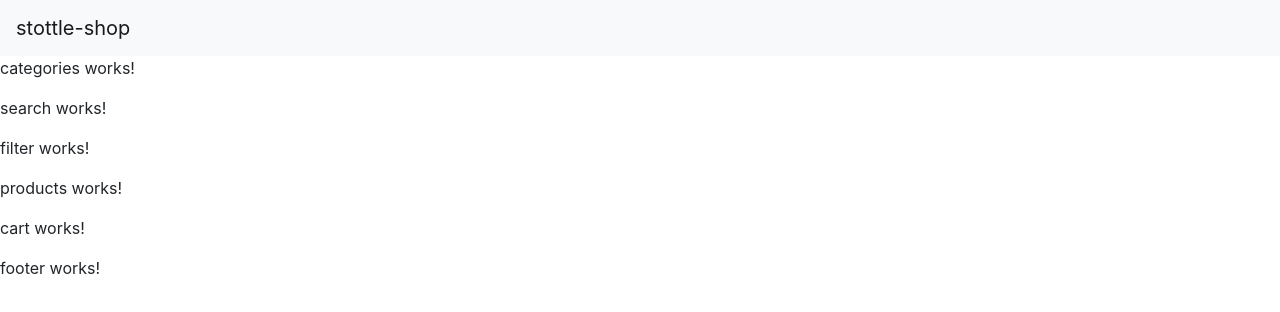
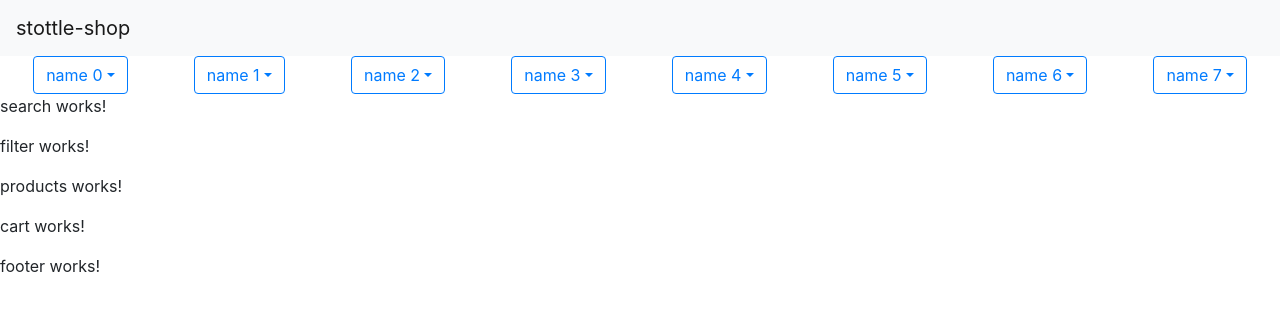
Before and after one commit to stottle-uk/stottle-shop, an Angular app: page / in a window 1280 px wide. Shown: the top 312 px of the page. Built offline with nearby package versions, Linux system fonts and the light colour scheme.

Commit message:
added categories

```diff
--- a/src/app/app.module.ts
+++ b/src/app/app.module.ts
@@ -2,19 +2,19 @@ import { BrowserModule } from '@angular/platform-browser';
 import { NgModule } from '@angular/core';
 
 import { NgbModule } from '@ng-bootstrap/ng-bootstrap';
+import { CategoriesModule } from './categories/categories.module';
 
 import { AppComponent } from './app.component';
-import { CategoriesComponent } from './categories/categories.component';
 import { SearchComponent } from './search/search.component';
 import { FilterComponent } from './filter/filter.component';
 import { ProductsComponent } from './products/products.component';
 import { CartComponent } from './cart/cart.component';
 import { FooterComponent } from './footer/footer.component';
+import { CategoriesService } from './categories/core/categories.service';
 
 @NgModule({
   declarations: [
     AppComponent,
-    CategoriesComponent,
     SearchComponent,
     FilterComponent,
     ProductsComponent,
@@ -23,7 +23,8 @@ import { FooterComponent } from './footer/footer.component';
   ],
   imports: [
     BrowserModule,
-    NgbModule.forRoot()
+    NgbModule.forRoot(),
+    CategoriesModule,
   ],
   providers: [],
   bootstrap: [AppComponent]
--- a/src/app/categories/categories.component.html
+++ b/src/app/categories/categories.component.html
@@ -1,3 +1,8 @@
-<p>
-  categories works!
-</p>
+<div class="nav nav-pills nav-fill">
+  <div *ngFor="let category of categories" ngbDropdown class="nav-item d-inline-block">
+    <button class="btn btn-outline-primary" id="dropdownBasic1" ngbDropdownToggle>{{category.name}}</button>
+    <div ngbDropdownMenu aria-labelledby="dropdownBasic1">
+      <button *ngFor="let child of category.children" class="dropdown-item">{{child.name}}</button>
+    </div>
+  </div>
+</div>
--- a/src/app/categories/categories.component.ts
+++ b/src/app/categories/categories.component.ts
@@ -1,4 +1,6 @@
 import { Component, OnInit } from '@angular/core';
+import { CategoriesService } from './core/categories.service';
+import { ICategory } from './core/ICategory';
 
 @Component({
   selector: 'stottle-categories',
@@ -7,9 +9,14 @@ import { Component, OnInit } from '@angular/core';
 })
 export class CategoriesComponent implements OnInit {
 
-  constructor() { }
+  categories: ICategory[];
+
+  constructor(private categoriesService: CategoriesService) { }
 
   ngOnInit() {
+    this.categoriesService
+      .getCategories()
+      .subscribe(categories => this.categories = categories);
   }
 
 }
--- /dev/null
+++ b/src/app/categories/core/ICategory.ts
@@ -0,0 +1,10 @@
+export interface ICategory {
+    name: string,
+    children: IChildCategory[],
+    code: string
+}
+
+export interface IChildCategory {
+    name: string;
+    code: string;
+}
--- /dev/null
+++ b/src/app/categories/core/categories.service.ts
@@ -0,0 +1,38 @@
+import { Injectable, OnInit } from '@angular/core';
+import { Observable } from 'rxjs/Observable';
+
+import 'rxjs/add/observable/of';
+import { ICategory, IChildCategory } from './ICategory';
+
+@Injectable()
+export class CategoriesService implements OnInit {
+  constructor() { }
+
+  ngOnInit() {
+    this.getCategories()
+  }
+
+  getCategories(): Observable<ICategory[]> {
+    const categories = [];
+    for (var i = 0; i < 8; i++) {
+      categories.push({
+        name: `name ${i}`,
+        children: this.buildChildren(i),
+        code: `code ${i}`
+      })
+    }
+    return Observable.of(categories);
+  }
+
+  private buildChildren(count: number): IChildCategory[] {
+    const categories = [];
+    for (var i = 0; i < count; i++) {
+      categories.push({
+        name: `child ${i}`,
+        code: `code ${i}`
+      })
+    }
+    return categories;
+  }
+
+}
```
Also changed, not shown: src/app/categories/categories.module.ts (added, +22 -0 lines), 1 other file (tests, documents, lock files or other folders).
